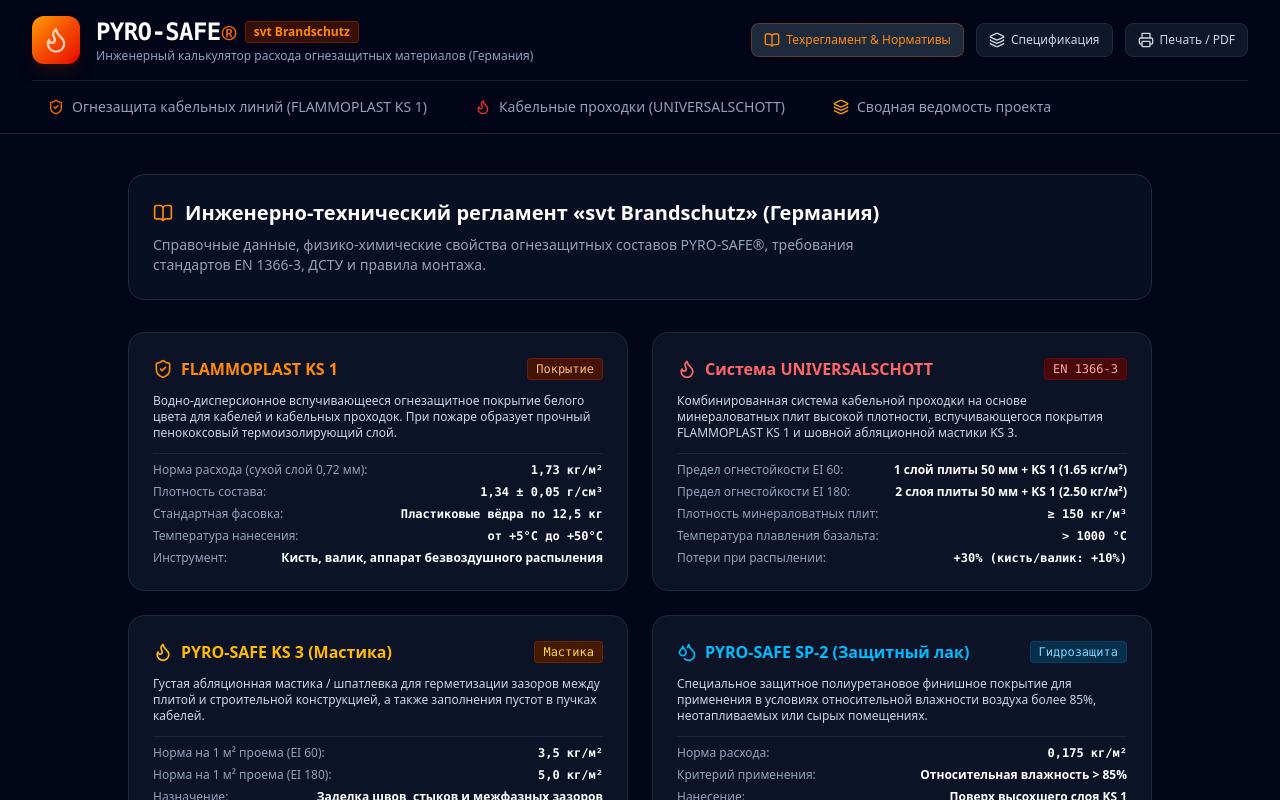
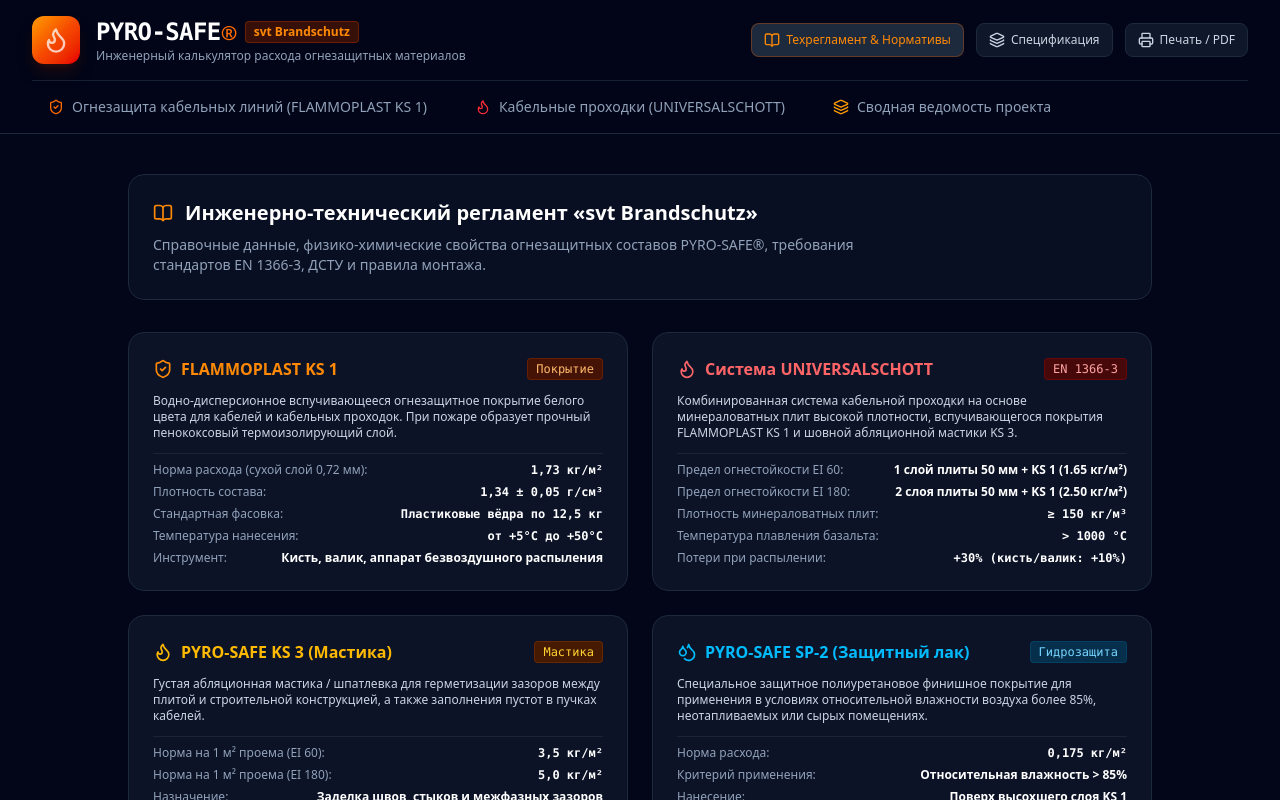
Before and after one commit to stoletoff/PYRO-SAFE, a Next.js app: page / in a window 1280 px wide. Both pictures are taken after a click on the button "Техрегламент & Нормативы". Shown: the top 800 px of the page. Built offline with nearby package versions, Linux system fonts and the light colour scheme.

Commit message:
style: remove '(Германия)' from header and reference titles

```diff
--- a/src/components/Header.tsx
+++ b/src/components/Header.tsx
@@ -33,7 +33,7 @@
                 </span>
               </div>
               <p className="text-xs text-slate-400 hidden sm:block">
-                Инженерный калькулятор расхода огнезащитных материалов (Германия)
+                Инженерный калькулятор расхода огнезащитных материалов
               </p>
             </div>
           </div>
--- a/src/components/TechnicalReference.tsx
+++ b/src/components/TechnicalReference.tsx
@@ -17,7 +17,7 @@
         <div className="flex items-center space-x-3 mb-2">
           <BookOpen className="w-5 h-5 text-orange-400" />
           <h2 className="text-xl font-bold text-white">
-            Инженерно-технический регламент «svt Brandschutz» (Германия)
+            Инженерно-технический регламент «svt Brandschutz»
           </h2>
         </div>
         <p className="text-sm text-slate-400 max-w-3xl">
```
